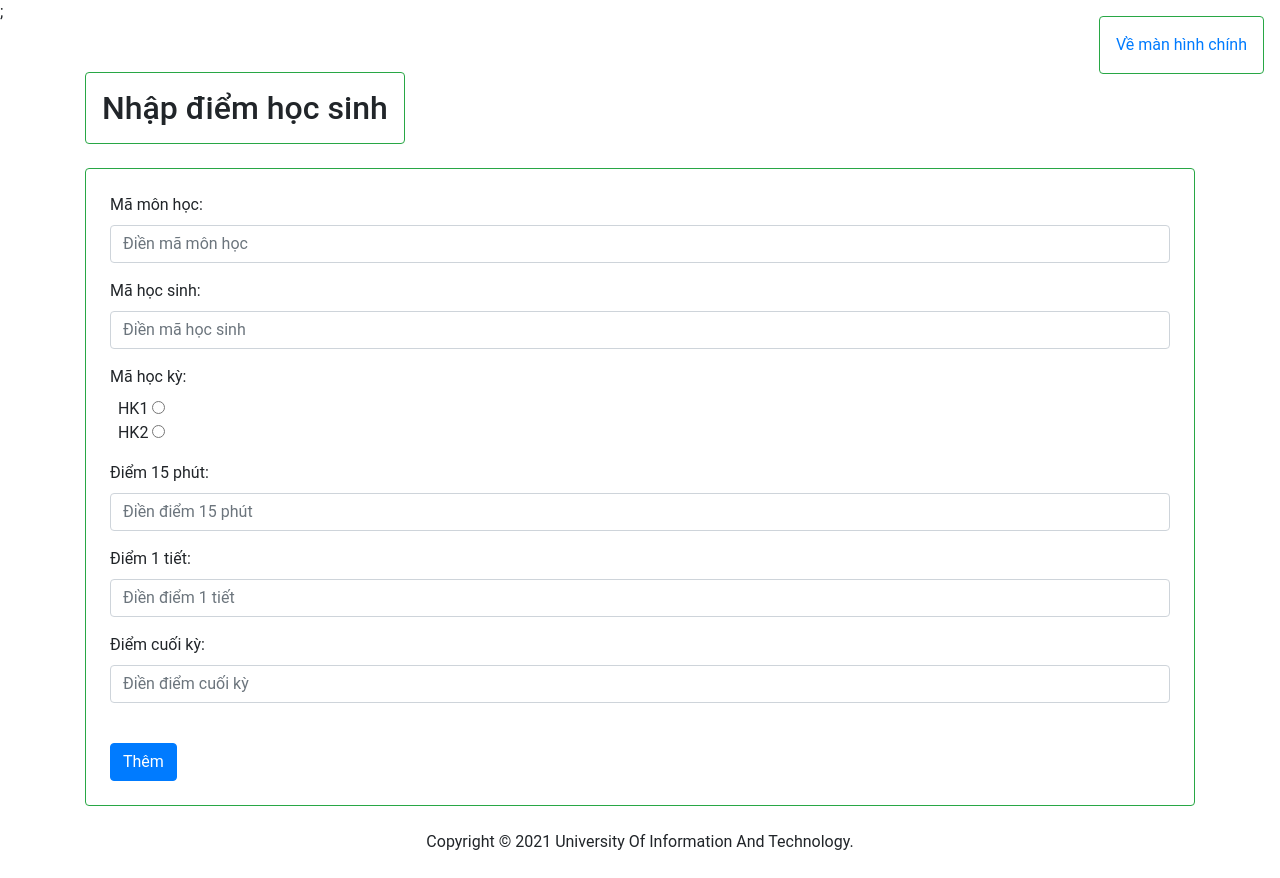
After one commit to buithanhnhan76/Manage-Student-Web, a PHP site: page /controllers/addpoints.php in a window 1280 px wide. The commit adds this page. Run offline with PHP 8.4, Linux system fonts and the light colour scheme; the visitor is signed in with stand-in values (Sample User, id 1); data comes from the database, SQL or seed files in the repository; some libraries are stand-ins or nearby versions.

Commit message:
add point

```diff
--- /dev/null
+++ b/controllers/addpoints.php
@@ -0,0 +1,88 @@
+<?php
+// We need to use sessions, so you should always start sessions using the below code.
+session_start();
+// If the user is not logged in redirect to the login page...
+if (!isset($_SESSION['loggedin'])) {
+	header('Location: ../login.html');
+	exit;
+}
+?>
+<!DOCTYPE html>
+<html lang="en">
+<head>
+    <meta charset="UTF-8">
+    <meta http-equiv="X-UA-Compatible" content="IE=edge">
+    <meta name="viewport" content="width=device-width, initial-scale=1.0">
+    <title>Nhập Điểm Học Sinh</title>
+     <!-- bootstrap -->
+    <link rel="stylesheet" href="https://maxcdn.bootstrapcdn.com/bootstrap/4.0.0/css/bootstrap.min.css" integrity="sha384-Gn5384xqQ1aoWXA+058RXPxPg6fy4IWvTNh0E263XmFcJlSAwiGgFAW/dAiS6JXm" crossorigin="anonymous">
+    <script src="https://code.jquery.com/jquery-3.2.1.slim.min.js" integrity="sha384-KJ3o2DKtIkvYIK3UENzmM7KCkRr/rE9/Qpg6aAZGJwFDMVNA/GpGFF93hXpG5KkN" crossorigin="anonymous"></script>
+    <script src="https://cdnjs.cloudflare.com/ajax/libs/popper.js/1.12.9/umd/popper.min.js" integrity="sha384-ApNbgh9B+Y1QKtv3Rn7W3mgPxhU9K/ScQsAP7hUibX39j7fakFPskvXusvfa0b4Q" crossorigin="anonymous"></script>
+    <script src="https://maxcdn.bootstrapcdn.com/bootstrap/4.0.0/js/bootstrap.min.js" integrity="sha384-JZR6Spejh4U02d8jOt6vLEHfe/JQGiRRSQQxSfFWpi1MquVdAyjUar5+76PVCmYl" crossorigin="anonymous"></script>
+    <!-- fontawesome -->
+    <script src="https://kit.fontawesome.com/c9801e10cc.js" crossorigin="anonymous"></script>
+    <!-- css -->
+    <link rel="stylesheet" href="../css/style.css">;
+</head>
+<body>
+  <a href="../index.php" class="float-right d-inline-block border border-success rounded p-3 m-3">Về màn hình chính</a>
+  <div class="container mt-5">
+    <h2 class="d-inline-block border border-success rounded p-3 mb-4">Nhập điểm học sinh</h2>
+    <form action="addpoints.php" method="POST" class="border border-success rounded p-4">
+        <div class="form-group">
+          <label for="mamonhoc">Mã môn học:</label>
+          <input type="text" class="form-control" placeholder="Điền mã môn học" name="mamonhoc" required>
+        </div>
+        <div class="form-group">
+          <label for="mahocsinh">Mã học sinh:</label> <br>
+          <input type="text" class="form-control" placeholder="Điền mã học sinh" name="mahocsinh" required>
+        </div>
+        <div class="form-group">
+          <label for="mahocky">Mã học kỳ:</label>
+          <br>
+          <?php include'generateterm.php' ?>
+        </div>
+        <div class="form-group">
+          <label for="diem15p">Điểm 15 phút:</label> <br>
+          <input type="number" step="0.001" class="form-control" placeholder="Điền điểm 15 phút" name="diem15p" required>
+        </div>
+        <div class="form-group">
+          <label for="diem1t">Điểm 1 tiết:</label> <br>
+          <input type="number" step="0.001" class="form-control" placeholder="Điền điểm 1 tiết" name="diem1t" required>
+        </div>
+        <div class="form-group">
+          <label for="diemcuoiky">Điểm cuối kỳ:</label> <br>
+          <input type="number" step="0.001" class="form-control" placeholder="Điền điểm cuối kỳ" name="diemcuoiky" required>
+        </div>
+        <br/>
+        <button type="submit" class="btn btn-primary">Thêm</button>
+      </form>
+</div>
+<footer class="text-center m-4">Copyright &copy 2021 University Of Information And Technology. </footer>
+</body>
+</html>
+<?php
+  // if form has submited then ...
+  if ( isset($_POST['mamonhoc']))
+  {
+    include 'connectdb.php';
+    $mamonhoc = $_POST['mamonhoc'];
+    $mahocky = $_POST['mahocky'];
+    $mahocsinh = $_POST['mahocsinh'];
+    $diem15p = $_POST['diem15p'];
+    $diem1t = $_POST['diem1t'];
+    $diemcuoiky = $_POST['diemcuoiky'];
+
+
+    $sql = "INSERT INTO PHIEUDIEM(mamonhoc, mahocsinh, mahocky, diem15p, diem1t, diemcuoiky)
+    VALUES ('$mamonhoc', '$mahocsinh', '$mahocky', $diem15p, $diem1t, $diemcuoiky)";
+
+    if ($conn->query($sql) === TRUE) {
+      echo "<h4 class='m-3 p-3 d-inline-block alert alert-success'>Nhập điểm thành công <i class='fas fa-check-square'></i> </h4>";
+    } else {
+      echo "Error: " . $sql . "<br>" . $conn->error;
+    }
+
+    $conn->close();
+  }
+?>
--- a/controllers/generateterm.php
+++ b/controllers/generateterm.php
@@ -8,7 +8,7 @@ $result = $conn->query($sql);
 if ($result->num_rows > 0) {
   // output data of each row
   while($row = $result->fetch_assoc()) {
-    echo "&nbsp&nbsp" .$row['mahocky'] ." <input type='radio' name='mahocky' value='" .$row['mahocky'] ."'/> <br/>";
+    echo "&nbsp&nbsp" .strtoupper($row['mahocky']) ." <input type='radio' name='mahocky' value='" .$row['mahocky'] ."'/> <br/>";
   }
 } else {
   echo "0 results";
--- a/index.php
+++ b/index.php
@@ -35,6 +35,7 @@
             <a class="dropdown-item" href="controllers/addstudent.php">Tiếp nhận học sinh</a>
             <a class="dropdown-item" href="controllers/editstudent.php">Sửa thông tin học sinh</a>
             <a class="dropdown-item" href="controllers/deletestudent.php">Xóa học sinh</a>
+            <a class="dropdown-item" href="controllers/addpoints.php">Nhập điểm học sinh</a>
             <!-- <div class="dropdown-divider"></div>
             <a class="dropdown-item" href="#">Something else here</a> -->
           </div>
```
